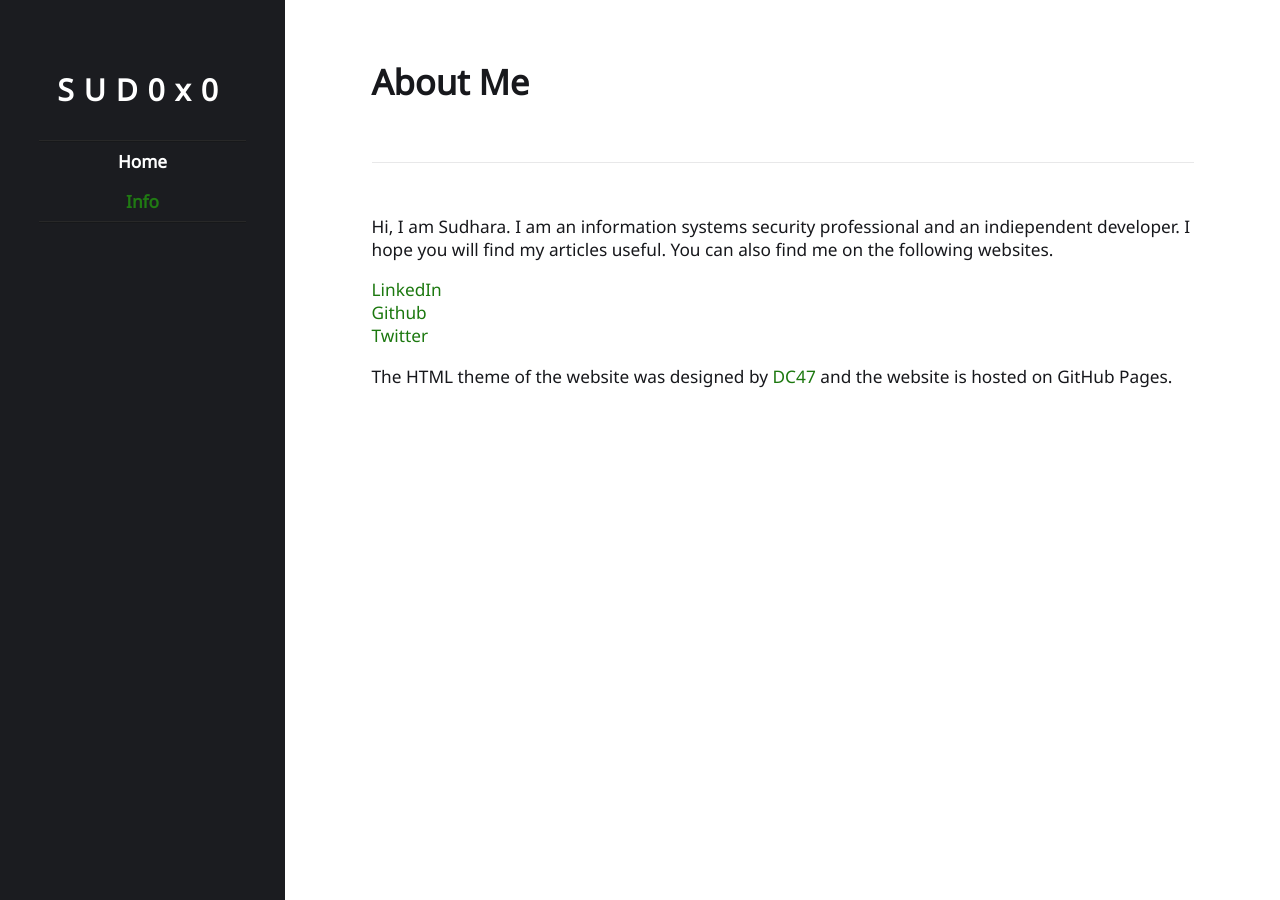
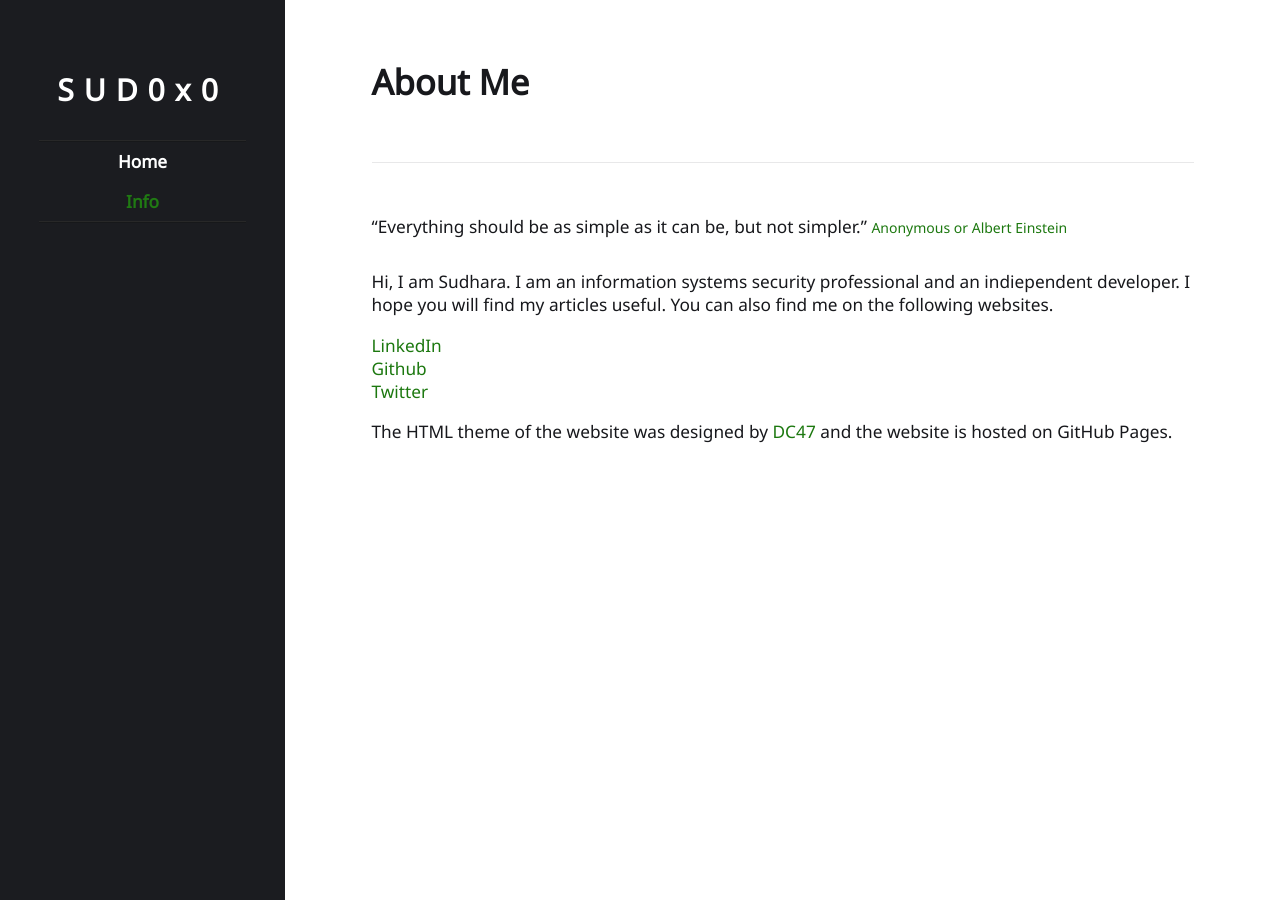
Before and after one commit to sud0x0/SUD0x0, a Jekyll site: the page built from about.html, in a window 1280 px wide. Built offline with Jekyll 4.4.1, drawn with Linux system fonts in a browser that asks for light colours.

Commit message:
Change on about page

```diff
--- a/about.html
+++ b/about.html
@@ -7,6 +7,7 @@ title: About
   <h1>About Me</h1>
 </div>
 <div class="x_0x0">
+  <p class="quote_about">“Everything should be as simple as it can be, but not simpler.” <a class="quote_text_a" href="https://quoteinvestigator.com/2011/05/13/einstein-simple/" target="_blank">Anonymous or  Albert Einstein</a></p>
   <p>Hi, I am Sudhara. I am an information systems security professional and an indiependent developer. I hope you will find my articles useful. You can also find me on the following websites.</p>
   <a href="https://www.linkedin.com/in/sudhara/" target="_blank">LinkedIn </a></br>
   <a href="https://github.com/sud0x0" target="_blank">Github </a></br>
--- a/css/Main.css
+++ b/css/Main.css
@@ -196,3 +196,11 @@ article.x_0x0 {
 img {
      max-width: 100%;
 }
+
+p.quote_about {
+    padding-bottom: 15px;
+}
+
+a.quote_text_a {
+    font-size: 14px;
+}
```
